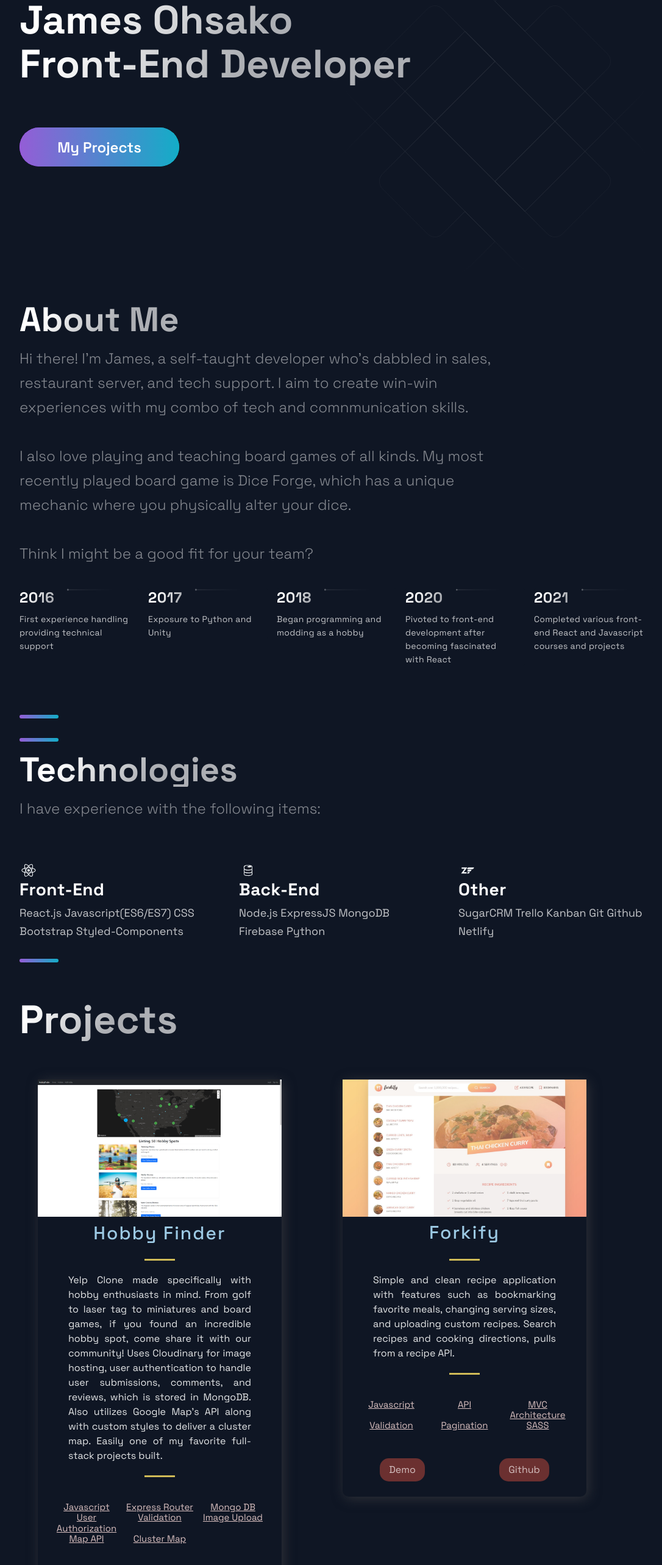
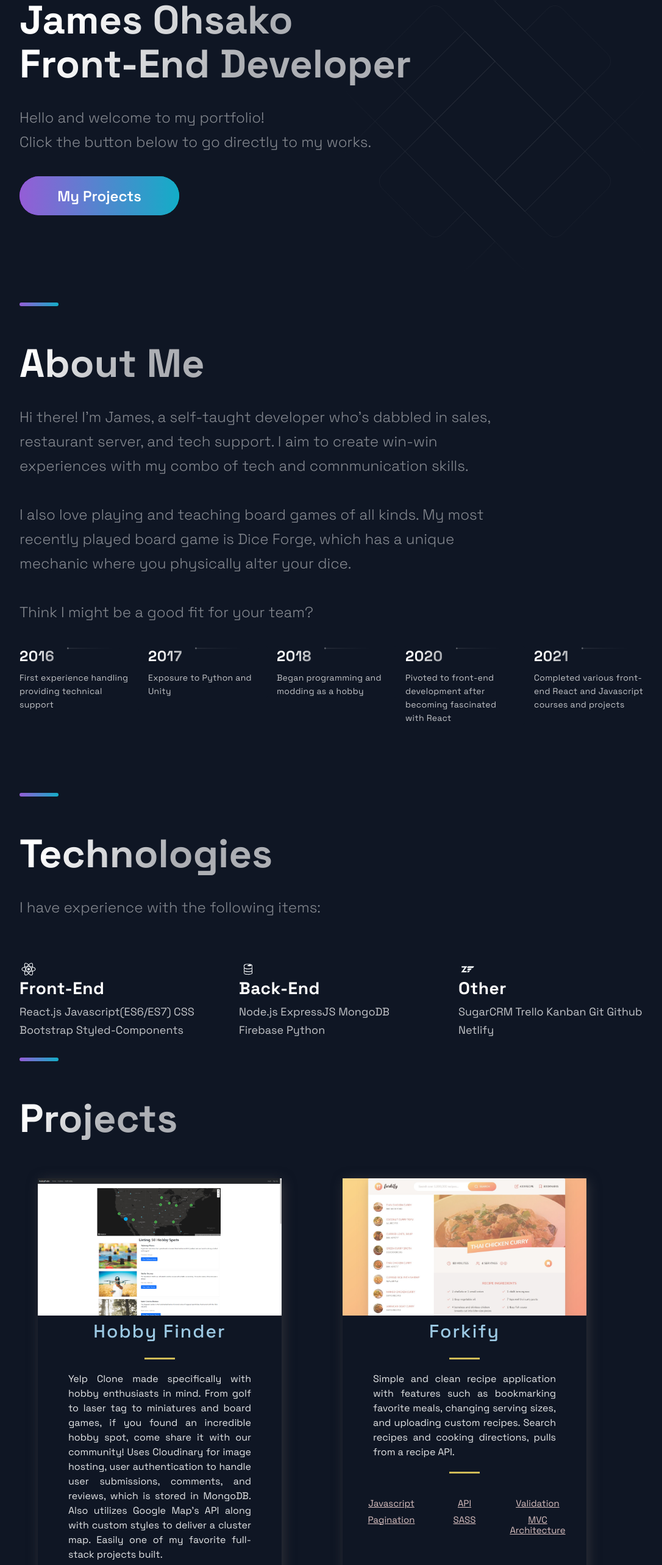
Before and after one commit to Sasurai087/NextJS-Portfolio, a Next.js app: page / in a window 1280 px wide. Shown: the part 173-2739 px from the top of the page at 61% size, without its empty margins (88-1174 px from the left). Built offline with nearby package versions, Linux system fonts and the light colour scheme.

Commit message:
style: unify layout and adjust footer

```diff
--- a/src/components/Acomplishments/Acomplishments.js
+++ b/src/components/Acomplishments/Acomplishments.js
@@ -32,7 +32,8 @@ export const data = [
 
 const Acomplishments = () => (
   <Section>
-    <SectionTitle>Education</SectionTitle>
+    <SectionDivider />
+    <SectionTitle main>Education</SectionTitle>
 
     <Boxes>
       {data.map((card, index) => (
--- a/src/components/Footer/Footer.js
+++ b/src/components/Footer/Footer.js
@@ -1,6 +1,7 @@
 import React from "react";
-import { AiFillGithub, AiFillInstagram, AiFillLinkedin } from "react-icons/ai";
-
+import { AiFillGithub, AiFillLinkedin } from "react-icons/ai";
+import { FaSteam } from "react-icons/fa";
+import Button from "../../styles/GlobalComponents/Button";
 import { SocialIcons } from "../Header/HeaderStyles";
 import {
   CompanyContainer,
@@ -17,25 +18,37 @@ import {
 const Footer = () => {
   return (
     <FooterWrapper id="contact">
-      <LinkList>
-        <LinkColumn>
-          <LinkTitle>Email</LinkTitle>
-          <LinkItem href="mailto:contact@johsako.net">
-            contact@johsako.net
-          </LinkItem>
-        </LinkColumn>
-      </LinkList>
       <SocialIconsContainer>
-        <CompanyContainer>
-          {/* <Slogan>Innovating stuff</Slogan> */}
-        </CompanyContainer>
+        <LinkList>
+          <LinkColumn>
+            <LinkTitle>
+              Email:{" "}
+              <LinkItem href="mailto:james.ohsako@gmail.com">
+                james.ohsako@gmail.com
+              </LinkItem>
+            </LinkTitle>
+
+            <LinkItem
+              href="https://docs.google.com/document/d/1yXDkSQ4O3N45FjFEH0tfqD-q77yhxfidcUzBkJ6VcAc/edit?usp=sharing"
+              target="_blank"
+            >
+              <Button>Resume</Button>
+            </LinkItem>
+          </LinkColumn>
+        </LinkList>
+        {/* <CompanyContainer>
+          <Slogan>Innovating stuff</Slogan>
+        </CompanyContainer> */}
 
         <SocialContainer>
-          <SocialIcons href="https://github.com">
-            <AiFillGithub size="3rem" />
+          <SocialIcons href="https://github.com/Sasurai087">
+            <AiFillGithub size="4rem" />
           </SocialIcons>
-          <SocialIcons href="https://linkedin.com">
-            <AiFillLinkedin size="3rem" />
+          <SocialIcons href="https://www.linkedin.com/in/johsako">
+            <AiFillLinkedin size="4rem" />
+          </SocialIcons>
+          <SocialIcons href="https://steamcommunity.com/id/sasurai087">
+            <FaSteam size="4rem" />
           </SocialIcons>
         </SocialContainer>
       </SocialIconsContainer>
--- a/src/components/Footer/FooterStyles.js
+++ b/src/components/Footer/FooterStyles.js
@@ -1,4 +1,4 @@
-import styled from "styled-components"
+import styled from "styled-components";
 
 export const FooterWrapper = styled.section`
   width: calc(100vw - 96px);
@@ -7,19 +7,18 @@ export const FooterWrapper = styled.section`
   margin: 1rem auto;
   box-sizing: content-box;
 
-
-  @media ${props => props.theme.breakpoints.sm} {
+  @media ${(props) => props.theme.breakpoints.sm} {
     padding: 0 16px 48px;
     width: calc(100vw - 32px);
   }
-`
+`;
 
 export const LinkItem = styled.a`
   font-size: 18px;
   line-height: 30px;
   color: rgba(255, 255, 255, 0.75);
   margin-bottom: 16px;
-	transition: .3s ease;
+  transition: 0.3s ease;
   position: relative;
   left: 0;
 
@@ -28,58 +27,56 @@ export const LinkItem = styled.a`
     left: 6px;
   }
 
-	@media ${props => props.theme.breakpoints.md} {
+  @media ${(props) => props.theme.breakpoints.md} {
     font-size: 16px;
     line-height: 28px;
     display: flex;
   }
 
-	@media ${props => props.theme.breakpoints.sm} {
+  @media ${(props) => props.theme.breakpoints.sm} {
     font-size: 8px;
     line-height: 14px;
     margin-bottom: 8px;
     display: flex;
     align-items: center;
   }
-`
+`;
 
 export const SocialIconsContainer = styled.div`
   max-width: 1040px;
   display: flex;
   justify-content: space-between;
 
-@media ${props => props.theme.breakpoints.md}{
+  @media ${(props) => props.theme.breakpoints.md} {
     display: flex;
     justify-content: space-between;
   }
 
-@media ${props => props.theme.breakpoints.sm}{
+  @media ${(props) => props.theme.breakpoints.sm} {
     display: flex;
     width: 100%;
     flex-direction: column;
   }
-`
+`;
 
 export const CompanyContainer = styled.div`
   display: flex;
-	align-items:baseline;
+  align-items: baseline;
   flex-wrap: wrap;
   margin-right: auto;
 
-
-	@media ${props => props.theme.breakpoints.md}{
+  @media ${(props) => props.theme.breakpoints.md} {
     flex-direction: column;
     align-items: baseline;
   }
 
-	@media ${props => props.theme.breakpoints.sm}{
+  @media ${(props) => props.theme.breakpoints.sm} {
     display: flex;
     flex-direction: column;
     margin: 0 0 32px;
     align-items: center;
   }
-`
-
+`;
 
 export const Slogan = styled.p`
   color: rgba(255, 255, 255, 0.5);
@@ -89,29 +86,31 @@ export const Slogan = styled.p`
   line-height: 30px;
   padding: 1rem;
 
-	@media ${props => props.theme.breakpoints.md}{
+  @media ${(props) => props.theme.breakpoints.md} {
     font-size: 16px;
     line-height: 28px;
   }
 
-	@media ${props => props.theme.breakpoints.sm}{
+  @media ${(props) => props.theme.breakpoints.sm} {
     line-height: 22px;
     font-size: 14px;
     min-width: 100px;
   }
-`
+`;
 
 export const SocialContainer = styled.div`
   display: flex;
+  flex-flow: column;
   align-items: center;
+  margin-top: 3rem;
+  padding: 3rem;
 
-	@media ${props => props.theme.breakpoints.md}{
+  @media ${(props) => props.theme.breakpoints.md} {
     justify-content: center;
     padding-right: 16px;
     flex-wrap: wrap;
   }
-`
-
+`;
 
 export const LinkList = styled.ul`
   border-top: 1px solid rgba(255, 255, 255, 0.1);
@@ -120,40 +119,40 @@ export const LinkList = styled.ul`
   gap: 40px;
   padding: 40px 0 28px;
 
-	@media ${props => props.theme.breakpoints.lg} {
+  @media ${(props) => props.theme.breakpoints.lg} {
     padding: 32px 0 16px;
   }
 
-	@media ${props => props.theme.breakpoints.md} {
+  @media ${(props) => props.theme.breakpoints.md} {
     width: 100%;
     padding: 32px 0 16px;
     gap: 16px;
   }
-	@media ${props => props.theme.breakpoints.sm} {
+  @media ${(props) => props.theme.breakpoints.sm} {
     width: 100%;
     padding: 32px 4px 16px;
     gap: 5px;
   }
-`
+`;
 
 export const LinkColumn = styled.div`
   display: flex;
   flex-direction: column;
   max-width: 220px;
   width: 100%;
-`
+`;
 export const LinkTitle = styled.h4`
   font-style: normal;
   font-weight: 600;
-	font-size: 12px;
+  font-size: 1.5rem;
   line-height: 24px;
   text-transform: uppercase;
   color: rgba(255, 255, 255, 0.4);
   margin-bottom: 16px;
 
-	@media ${props => props.theme.breakpoints.sm} {
+  @media ${(props) => props.theme.breakpoints.sm} {
     font-size: 10px;
     line-height: 12px;
     margin-bottom: 8px;
   }
-`
+`;
--- a/src/components/Hero/Hero.js
+++ b/src/components/Hero/Hero.js
@@ -16,7 +16,11 @@ const Hero = (props) => (
         <br />
         Front-End Developer
       </SectionTitle>
-      <SectionText></SectionText>
+      <SectionText>
+        Hello and welcome to my portfolio!
+        <br />
+        Click the button below to go directly to my works.
+      </SectionText>
 
       <Link passHref href="#projects">
         <Button>My Projects</Button>
--- a/src/components/Projects/ProjectsStyles.js
+++ b/src/components/Projects/ProjectsStyles.js
@@ -102,5 +102,6 @@ export const TagList = styled.ul`
 export const Tag = styled.li`
   color: #d8bfbf;
   font-size: 1.5rem;
+  padding-bottom: 1rem;
   text-decoration: underline;
 `;
--- a/src/components/Technologies/Technologies.js
+++ b/src/components/Technologies/Technologies.js
@@ -17,8 +17,7 @@ import {
 const Technologies = () => (
   <Section id="aboutme">
     <SectionDivider />
-    <br />
-    <SectionTitle>Technologies</SectionTitle>
+    <SectionTitle main>Technologies</SectionTitle>
     <SectionText>I have experience with the following items: </SectionText>
     <List>
       <ListItem>
--- a/src/components/TimeLine/TimeLine.js
+++ b/src/components/TimeLine/TimeLine.js
@@ -68,7 +68,8 @@ const Timeline = () => {
 
   return (
     <Section id="about">
-      <SectionTitle>About Me</SectionTitle>
+      <SectionDivider />
+      <SectionTitle main>About Me</SectionTitle>
       <SectionText>
         Hi there! I'm James, a self-taught developer who's dabbled in sales,
         restaurant server, and tech support. I aim to create win-win experiences
@@ -152,7 +153,6 @@ const Timeline = () => {
           </CarouselButton>
         ))}
       </CarouselButtons>
-      <SectionDivider />
     </Section>
   );
 };
--- a/src/constants/constants.js
+++ b/src/constants/constants.js
@@ -8,10 +8,10 @@ export const projects = [
       "Javascript",
       "Express Router",
       "Mongo DB",
-      "User Authorization",
       "Validation",
       "Image Upload",
       "Map API",
+      "User Authorization",
       "Cluster Map",
     ],
     source: "https://github.com/Sasurai087/hobby-finder",
@@ -25,10 +25,10 @@ export const projects = [
     tags: [
       "Javascript",
       "API",
-      "MVC Architecture",
       "Validation",
       "Pagination",
       "SASS",
+      "MVC Architecture",
     ],
     image: "/images/prj-forkify2-rs.jpg",
     source: "https://github.com/Sasurai087/forkify",
@@ -57,7 +57,7 @@ export const projects = [
     description:
       "Classic dice game utilizing React Class Components and a healthy dose of states & props. Roll, lock, and score your way to beating my high score of 124!",
     image: "/images/prj-dice3-rs.jpg",
-    tags: ["React", "Class Components", "State Management", "Animations"],
+    tags: ["React", "Animations", "Class Components", "State Management"],
     source: "https://github.com/Sasurai087/react-yahtzee",
     visit: "https://react-yahtzee-sasurai.netlify.app/",
     id: 41002,
```
Lines whose indentation alone changed are shown as unchanged.
